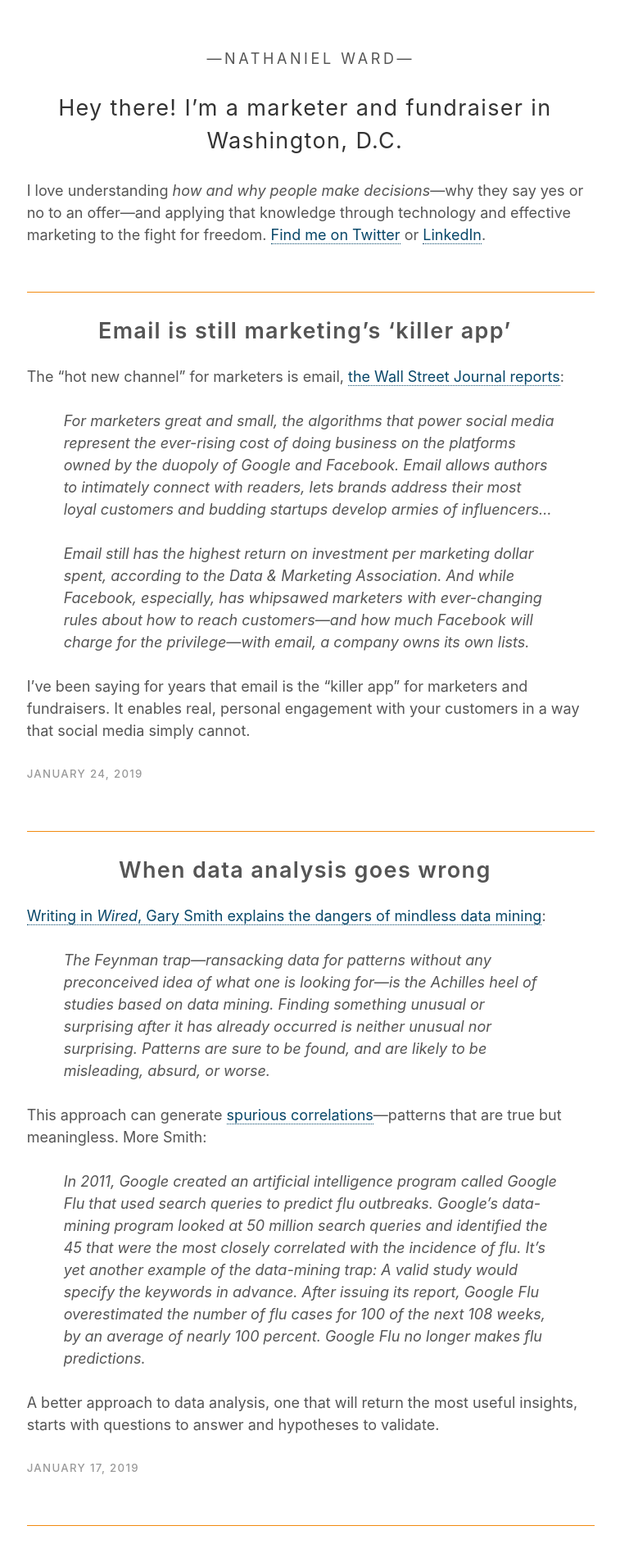
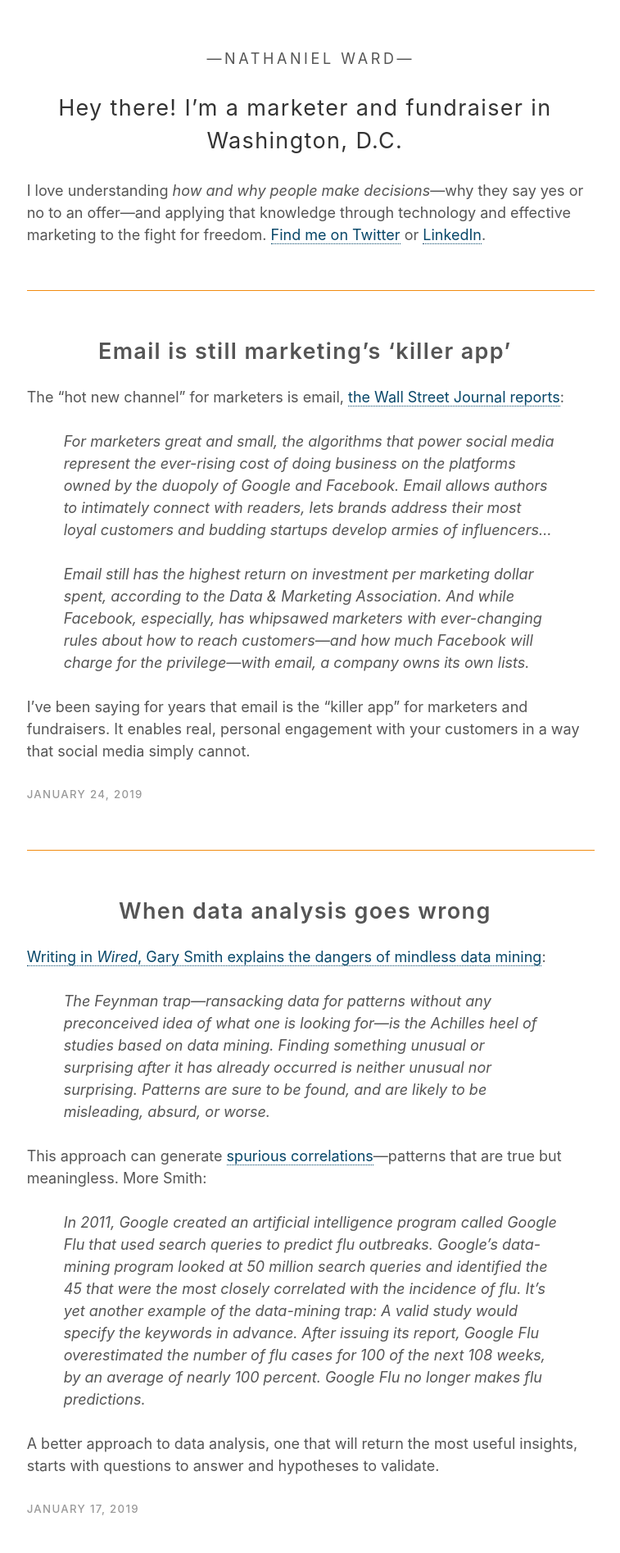
Before and after one commit to nathanielward/nathanielward.github.io, a Jekyll site: the page built from index.html, in a window 1280 px wide. Shown: the top 1895 px of the page at 82% size, without its empty margins (286-1043 px from the left). Built offline with Jekyll 4.4.1, drawn with Linux system fonts in a browser that asks for light colours; the list of posts is cut into pages by our own code.

Commit message:
Fix rule margins

```diff
--- a/_sass/_ui.scss
+++ b/_sass/_ui.scss
@@ -55,8 +55,8 @@ div.grid__item.sidebar {
 	border: none;
 	border-bottom-width: 1px;
 	border-bottom-style: solid;
-	margin-bottom: $base-line-height;
-	margin-top: 3.5rem;
+	margin-bottom: $base-line-height*2; 	// 54px
+	margin-top: $base-line-height*2;	// 54px
 	}
 
 h1 {
```
